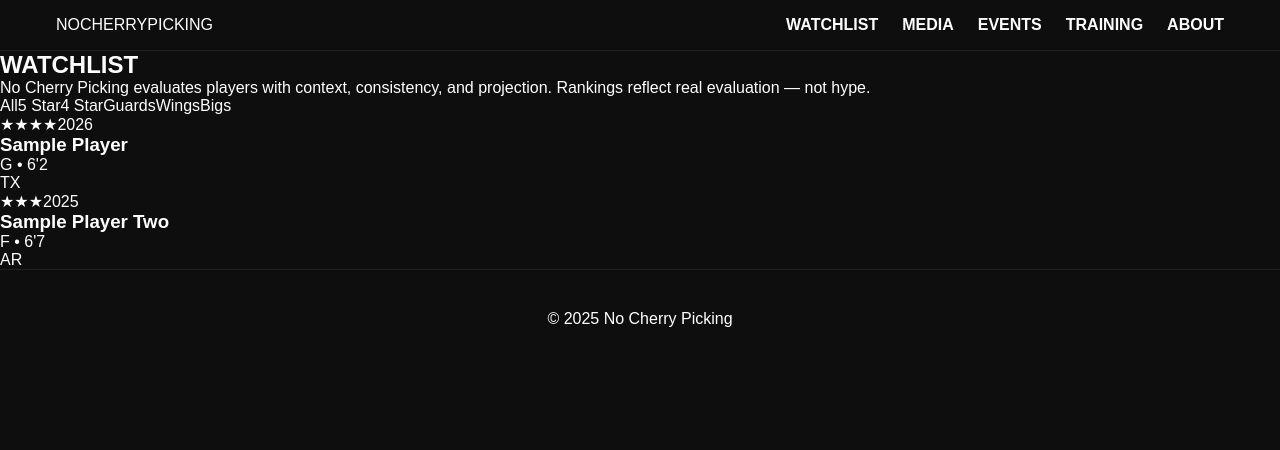
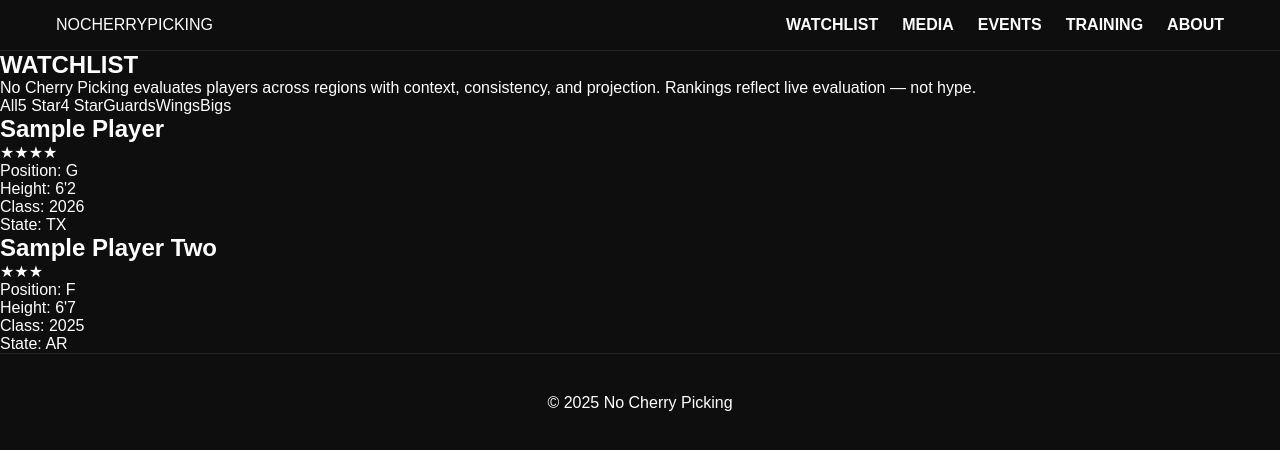
Before and after one commit to nocherrypicking-ra/ncphoops, a Next.js app: page /watchlist in a window 1280 px wide. Shown: the top 450 px of the page. Built offline with nearby package versions, Linux system fonts and the light colour scheme.

Commit message:
Update page.tsx

```diff
--- a/app/watchlist/page.tsx
+++ b/app/watchlist/page.tsx
@@ -1,6 +1,5 @@
 // app/watchlist/page.tsx
 
-import Link from "next/link";
 import { watchlist } from "../data/watchlist";
 
 export default function WatchlistPage() {
@@ -12,12 +11,12 @@ export default function WatchlistPage() {
           WATCHLIST
         </h1>
         <p className="mt-4 text-gray-400 max-w-2xl">
-          No Cherry Picking evaluates players with context, consistency,
-          and projection. Rankings reflect real evaluation — not hype.
+          No Cherry Picking evaluates players across regions with context,
+          consistency, and projection. Rankings reflect live evaluation — not hype.
         </p>
       </section>
 
-      {/* FILTER BAR (VISUAL ONLY) */}
+      {/* FILTER BAR (VISUAL ONLY FOR NOW) */}
       <section className="max-w-7xl mx-auto px-6 pb-10">
         <div className="flex flex-wrap gap-4 text-sm uppercase tracking-widest text-gray-400">
           <span className="cursor-pointer hover:text-yellow-400">All</span>
@@ -31,34 +30,38 @@ export default function WatchlistPage() {
 
       {/* PLAYER GRID */}
       <section className="max-w-7xl mx-auto px-6 pb-24">
-        <div className="grid grid-cols-1 sm:grid-cols-2 lg:grid-cols-4 gap-8">
+        <div className="grid grid-cols-1 sm:grid-cols-2 lg:grid-cols-3 gap-8">
           {watchlist.map((player) => (
-            <Link
+            <div
               key={player.id}
-              href={`/watchlist/${player.id}`}
-              className="border border-gray-800 p-5 hover:border-yellow-400 transition"
+              className="border border-gray-800 p-6 hover:border-yellow-400 transition"
             >
               <div className="flex justify-between items-start mb-4">
+                <h2 className="text-xl font-bold">{player.name}</h2>
                 <span className="text-yellow-400 font-bold">
                   {"★".repeat(player.stars)}
                 </span>
-                <span className="text-xs text-gray-400">
-                  {player.classYear}
-                </span>
               </div>
 
-              <h3 className="text-lg font-semibold">
-                {player.name}
-              </h3>
-
-              <p className="mt-1 text-sm text-gray-400">
-                {player.position} • {player.height}
-              </p>
-
-              <p className="mt-2 text-xs text-gray-500">
-                {player.state}
-              </p>
-            </Link>
+              <div className="space-y-1 text-sm text-gray-300">
+                <p>
+                  <span className="text-gray-500">Position:</span>{" "}
+                  {player.position}
+                </p>
+                <p>
+                  <span className="text-gray-500">Height:</span>{" "}
+                  {player.height}
+                </p>
+                <p>
+                  <span className="text-gray-500">Class:</span>{" "}
+                  {player.classYear}
+                </p>
+                <p>
+                  <span className="text-gray-500">State:</span>{" "}
+                  {player.state}
+                </p>
+              </div>
+            </div>
           ))}
         </div>
       </section>
```
